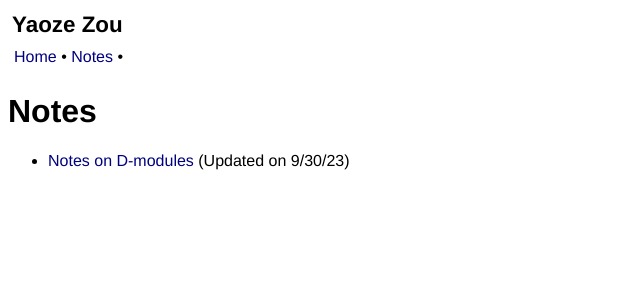
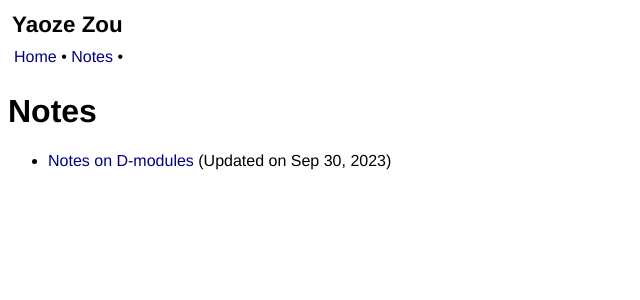
Before and after one commit to yzzou/yzzou.github.io, a Jekyll site: the page built from notes.md, in a window 1280 px wide. Shown: the top 300 px of the page, without its empty margins (0-640 px from the left). Built offline with Jekyll 4.4.1, drawn with Linux system fonts in a browser that asks for light colours.

Commit message:
change time of the notes

```diff
--- a/notes.md
+++ b/notes.md
@@ -5,4 +5,4 @@ title: Notes
 
 # {{ page.title }}
 
-- [Notes on D-modules](https://yzzou.github.io/notes/notes_dmodules.pdf) (Updated on 9/30/23)
+- [Notes on D-modules](https://yzzou.github.io/notes/notes_dmodules.pdf) (Updated on Sep 30, 2023)
```
